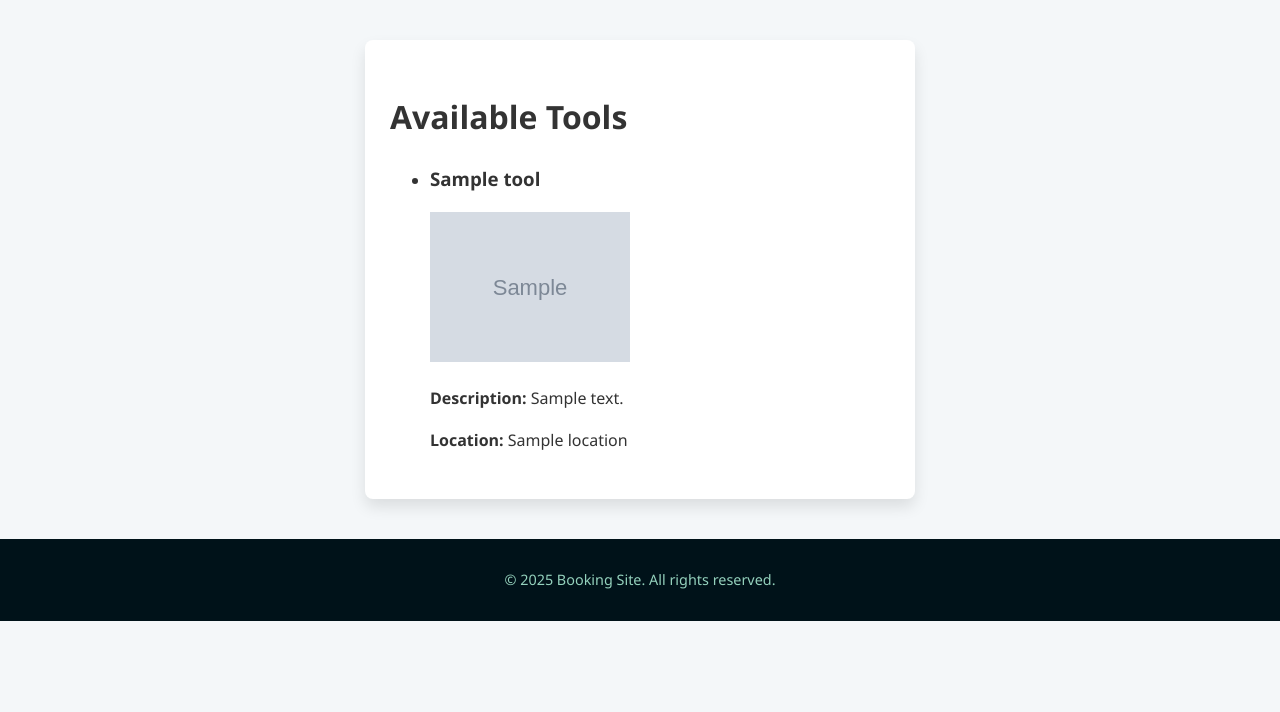
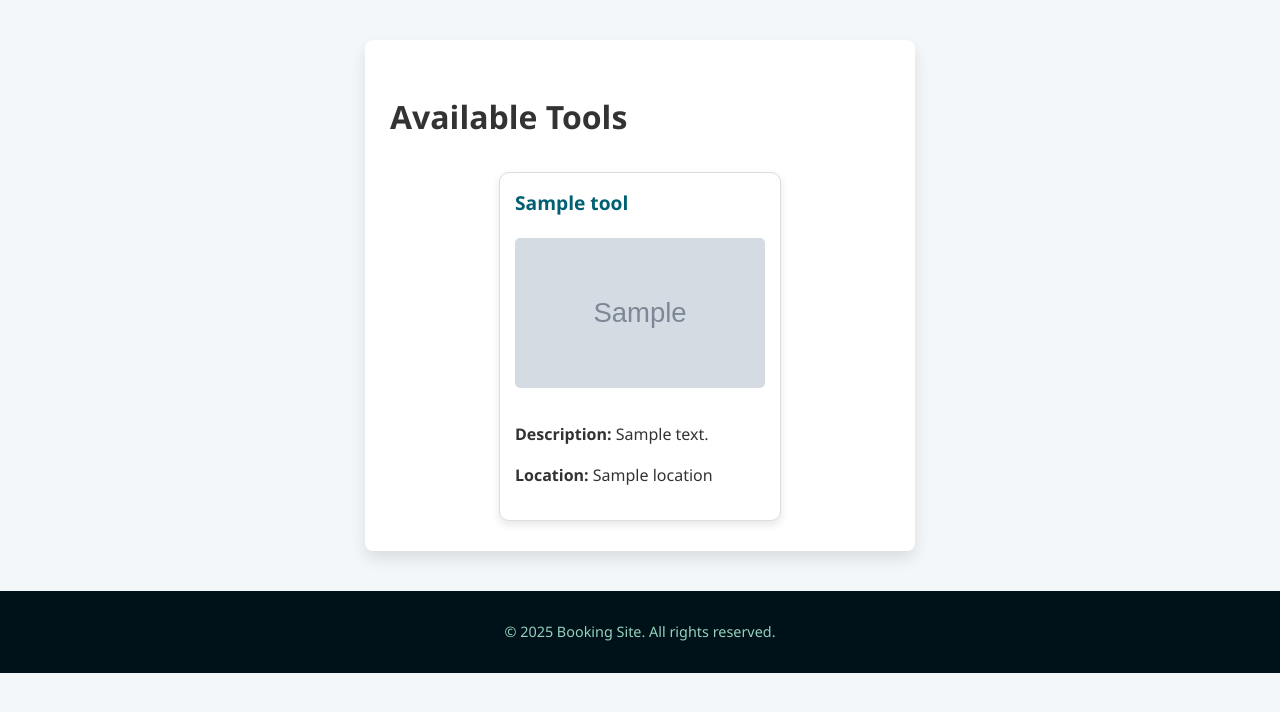
Before and after one commit to WebbCouture/booking_p3, a Django app: template booking_site/bookings/templates/bookings/tool_list.html in a window 1280 px wide. Shown: the part 56-768 px from the top of the page. Run offline with Django 3.2, Linux system fonts and the light colour scheme; the template is opened without the code that fills it: most values are stand-ins (such as "Sample title", 1, 10 or a date in 2020); grey boxes marked "Sample" are stand-in pictures.

Commit message:
add tools boxes

```diff
--- a/booking_site/bookings/static/css/styles.css
+++ b/booking_site/bookings/static/css/styles.css
@@ -1,4 +1,6 @@
-/* General */
+/* ========================
+   General
+======================== */
 body {
     font-family: 'Segoe UI', Tahoma, Geneva, Verdana, sans-serif;
     margin: 0;
@@ -7,20 +9,23 @@ body {
     line-height: 1.6;
 }
 
-/* Navigation */
+/* ========================
+   Navigation Bar
+======================== */
 nav {
     background-color: #005f73;
     padding: 15px 20px;
-    text-align: center; /* Added to center inline content */
+    text-align: center;
 }
 
 .nav-list {
     list-style: none;
     margin: 0;
     padding: 0;
-    display: inline-flex; /* Changed from flex to inline-flex */
+    display: inline-flex;
     gap: 20px;
     justify-content: center;
+    flex-wrap: wrap;
 }
 
 .nav-link {
@@ -37,31 +42,36 @@ nav {
     outline: none;
 }
 
-/* Container */
+/* ========================
+   Page Container
+======================== */
 .container {
-    max-width: 500px; /* Reduced width for better form focus */
-    margin: 40px auto; /* Center container with more vertical spacing */
+    max-width: 500px;
+    margin: 40px auto;
     background: white;
     padding: 30px 25px;
     border-radius: 8px;
     box-shadow: 0 8px 15px rgba(0,0,0,0.1);
 }
 
-/* Booking form elements */
+/* ========================
+   Form Elements
+======================== */
 form p {
     margin-bottom: 15px;
 }
 
-form input, form select, form textarea {
-    width: 100%;  /* Make inputs full width */
+form input,
+form select,
+form textarea {
+    width: 100%;
     padding: 10px;
     border: 1px solid #ccc;
     border-radius: 4px;
     font-size: 1rem;
-    box-sizing: border-box; /* Make padding count inside width */
+    box-sizing: border-box;
 }
 
-/* Button styling */
 form button {
     background-color: #005f73;
     color: white;
@@ -77,7 +87,45 @@ form button:hover {
     background-color: #0a9396;
 }
 
-/* Footer */
+/* ========================
+   Tool Grid View
+======================== */
+.tool-grid {
+    display: flex;
+    flex-wrap: wrap;
+    gap: 20px;
+    justify-content: flex-start;
+    margin-top: 20px;
+}
+
+.tool-card {
+    background-color: white;
+    border: 1px solid #ccc;
+    border-radius: 10px;
+    padding: 15px;
+    width: 250px;
+    box-shadow: 2px 2px 10px rgba(0, 0, 0, 0.1);
+    transition: transform 0.2s ease;
+}
+
+.tool-card:hover {
+    transform: translateY(-4px);
+}
+
+.tool-card h3 {
+    margin-top: 0;
+}
+
+.tool-image {
+    width: 100%;
+    height: auto;
+    border-radius: 5px;
+    margin-bottom: 10px;
+}
+
+/* ========================
+   Footer
+======================== */
 footer {
     background-color: #001219;
     color: #94d2bd;
@@ -87,7 +135,9 @@ footer {
     margin-top: 40px;
 }
 
-/* Responsive */
+/* ========================
+   Responsive Design
+======================== */
 @media (max-width: 600px) {
     .nav-list {
         flex-direction: column;
@@ -100,4 +150,49 @@ footer {
         padding: 20px 15px;
         max-width: 95%;
     }
+
+    .tool-grid {
+        flex-direction: column;
+        align-items: center;
+    }
+
+    .tool-card {
+        width: 90%;
+    }
 }
+/* ==== Tool List Page ==== */
+.tool-grid {
+    display: flex;
+    flex-wrap: wrap;
+    gap: 20px;
+    justify-content: center;
+    margin-top: 30px;
+}
+
+.tool-card {
+    width: 250px;
+    border: 1px solid #ddd;
+    border-radius: 10px;
+    padding: 15px;
+    background-color: white;
+    box-shadow: 0 4px 8px rgba(0, 0, 0, 0.1);
+    transition: transform 0.2s ease;
+}
+
+.tool-card:hover {
+    transform: translateY(-4px);
+}
+
+.tool-card h3 {
+    margin-top: 0;
+    font-size: 1.2rem;
+    color: #005f73;
+}
+
+.tool-image {
+    width: 100%;
+    height: 150px;
+    object-fit: cover;
+    border-radius: 5px;
+    margin-bottom: 10px;
+}
--- a/booking_site/bookings/templates/bookings/tool_list.html
+++ b/booking_site/bookings/templates/bookings/tool_list.html
@@ -5,16 +5,16 @@
 {% block content %}
 <h1>Available Tools</h1>
 
-<ul class="tool-list">
+<div class="tool-grid">
     {% for tool in tools %}
-        <li>
+        <div class="tool-card">
             <h3>{{ tool.name }}</h3>
-            <img src="{{ tool.image.url }}" alt="{{ tool.name }}" width="200" />
+            <img src="{{ tool.image.url }}" alt="{{ tool.name }}" class="tool-image" />
             <p><strong>Description:</strong> {{ tool.description }}</p>
             <p><strong>Location:</strong> {{ tool.location }}</p>
-        </li>
+        </div>
     {% empty %}
-        <li>No tools available at the moment.</li>
+        <p>No tools available at the moment.</p>
     {% endfor %}
-</ul>
+</div>
 {% endblock %}
```
